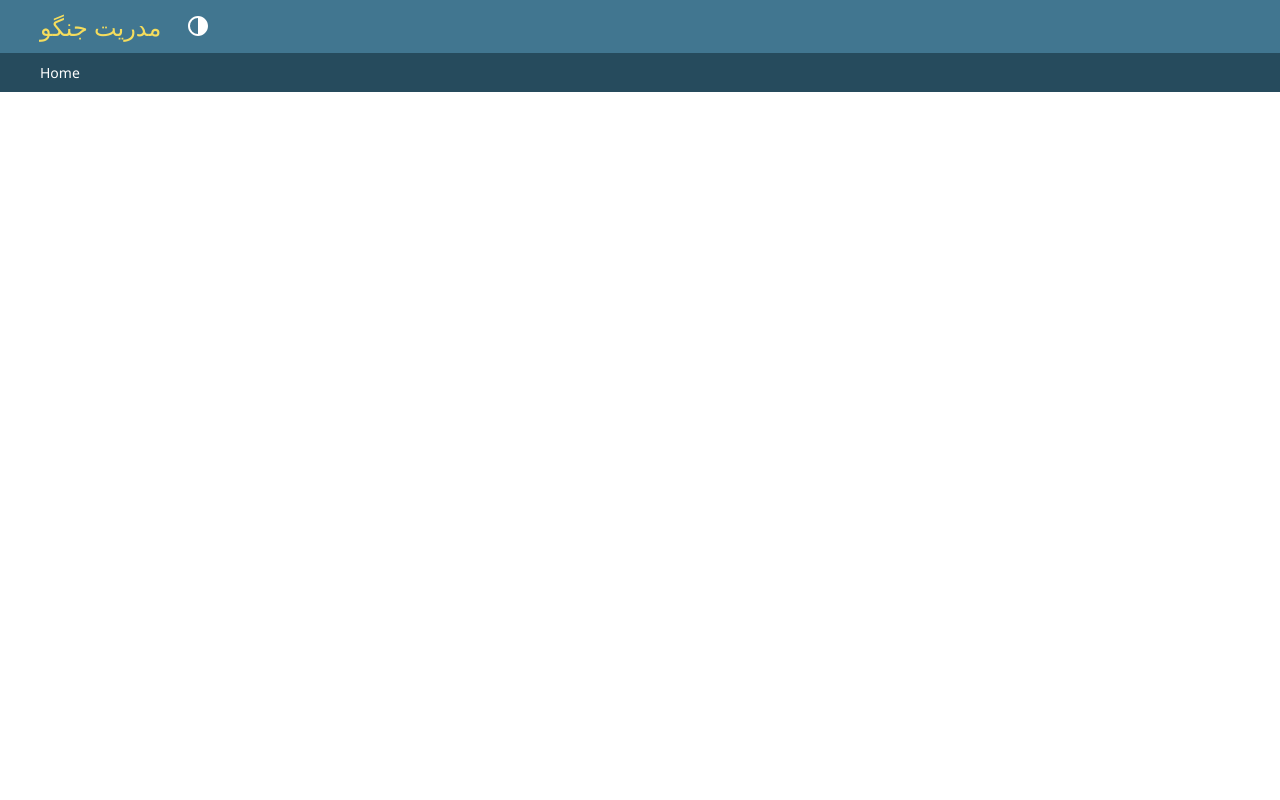
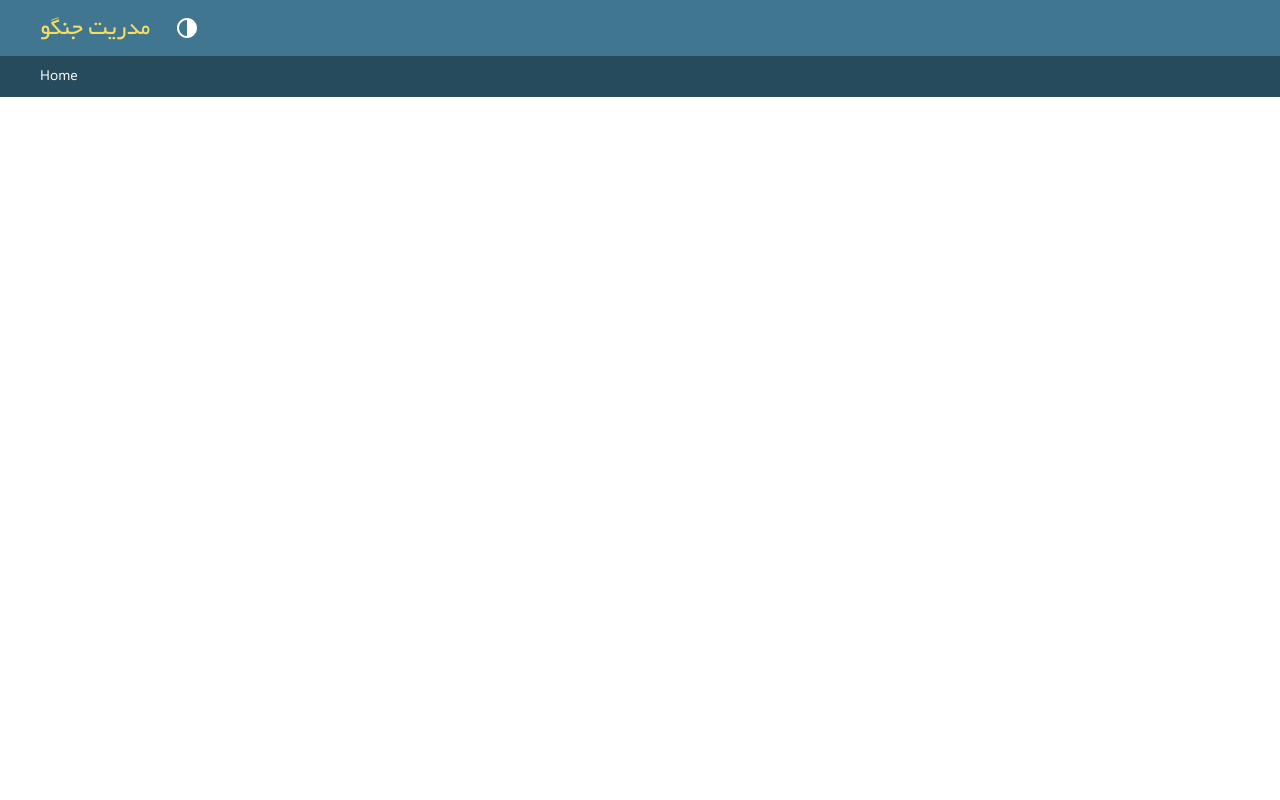
Before and after one commit to amiramkhodadi/Blog_en, a Django app: template templates/admin/base_site.html in a window 1280 px wide. Run offline with Django 5.2, Linux system fonts and the light colour scheme; the template is opened without the code that fills it, so the values that code supplies are empty; some libraries are stand-ins or nearby versions.

Commit message:
change font  of admin panel

```diff
--- /dev/null
+++ b/static/css/override.css
@@ -0,0 +1,9 @@
+@font-face {
+  font-family: 'Yekan';
+  src: url('../fonts/Yekan.woff');
+  font-weight: normal;
+  font-style: normal;
+}
+* {
+    font-family: "Yekan";
+}
--- a/templates/admin/base_site.html
+++ b/templates/admin/base_site.html
@@ -1,6 +1,7 @@
 {% extends "admin/base.html" %}
+{% load static %}
 
-{% block title %}{% if subtitle %}{{ subtitle }} | {% endif %}{{ title }} | {{ site_title|default:_('Django site admin') }}{% endblock %}
+{% block title %}مدریت فروشگاه {% endblock %}
 
 {% block branding %}
 <div id="site-name"><a href="{% url 'admin:index' %}"> مدریت جنگو</a></div>
@@ -10,3 +11,7 @@
 {% endblock %}
 
 {% block nav-global %}{% endblock %}
+
+
+{#add this for new font for admin panel #}
+{% block extrastyle %}<link rel="stylesheet" href="{% static 'css/override.css' %}" type="text/css">{% endblock %}
```
Also changed, not shown: static/fonts/Yekan.woff (added).
